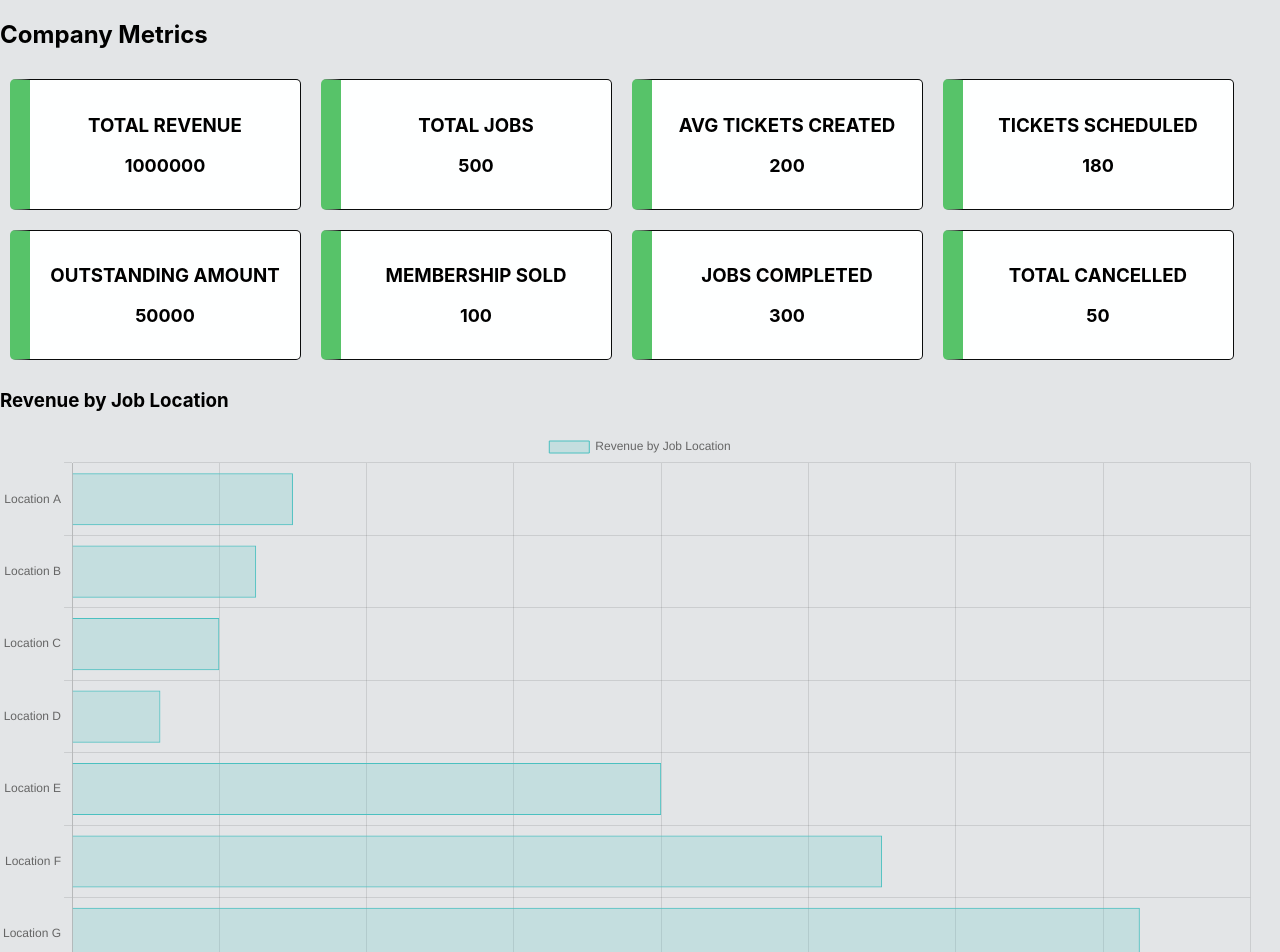
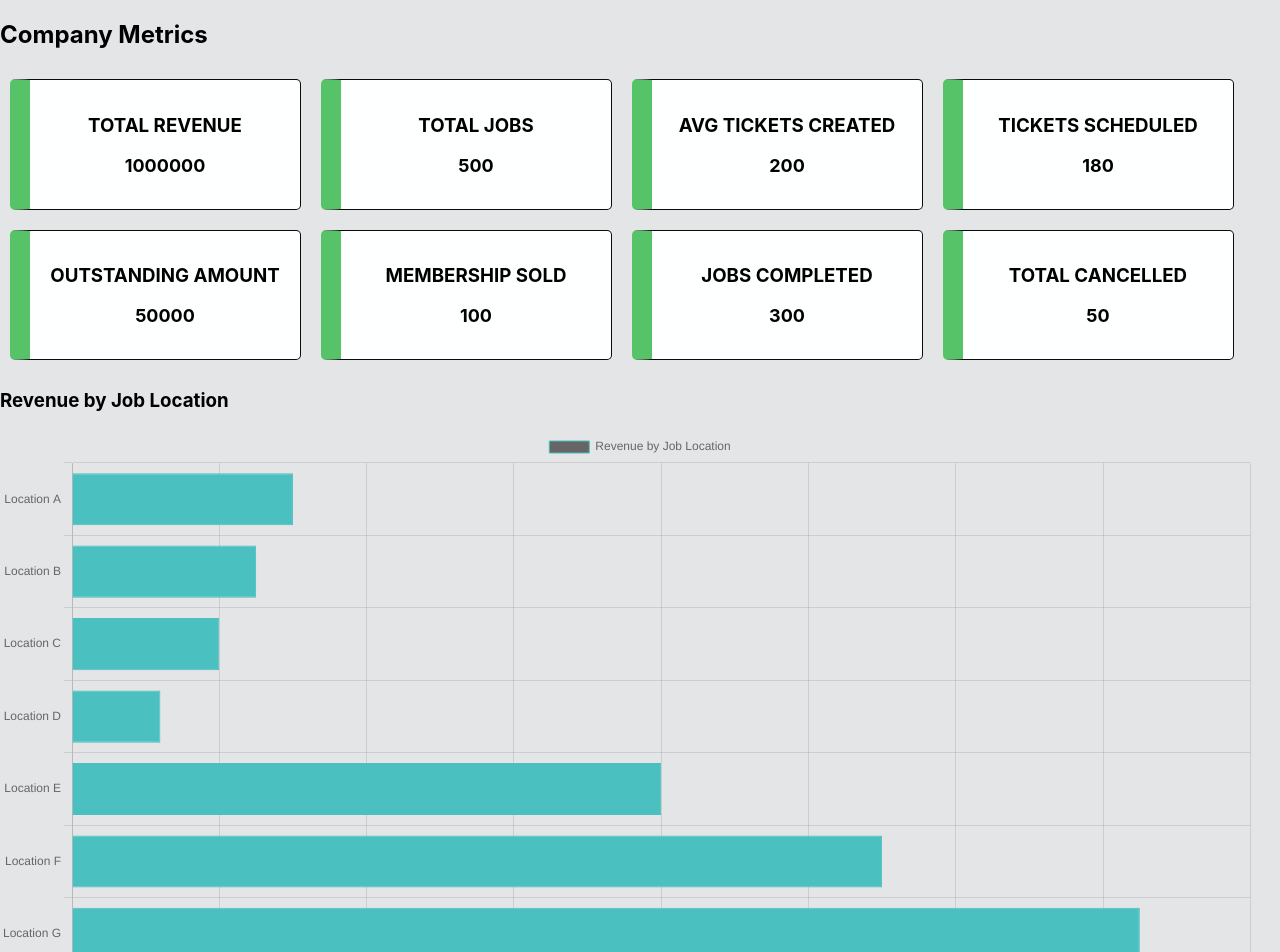
Before and after one commit to abhii-0602/zentrades_assignment, a React (Create React App) app: page /zentradetask4 in a window 1280 px wide. Shown: the top 952 px of the page. Built offline with nearby package versions, Linux system fonts and the light colour scheme; the HTML template or start-up script is replaced by a standard one.

Commit message:
Update zentradetask4.jsx

```diff
--- a/zentradetask4.jsx
+++ b/zentradetask4.jsx
@@ -24,7 +24,7 @@ const Dashboard = () => {
     datasets: [
       {
         label: "Revenue by Job Location",
-        backgroundColor: "rgba(75,192,192,0.2)",
+        backgroundColor: "rgba(,192,,0.2)",
         borderColor: "rgba(75,192,192,1)",
         borderWidth: 1,
         hoverBackgroundColor: "rgba(75,192,192,0.4)",
@@ -39,7 +39,7 @@ const Dashboard = () => {
     datasets: [
       {
         label: "Revenue by Job Type",
-        backgroundColor: "rgba(75,192,192,0.2)",
+        backgroundColor: "rgba(,192,,0.2)",
         borderColor: "rgba(75,192,192,1)",
         borderWidth: 1,
         hoverBackgroundColor: "rgba(75,192,192,0.4)",
```
